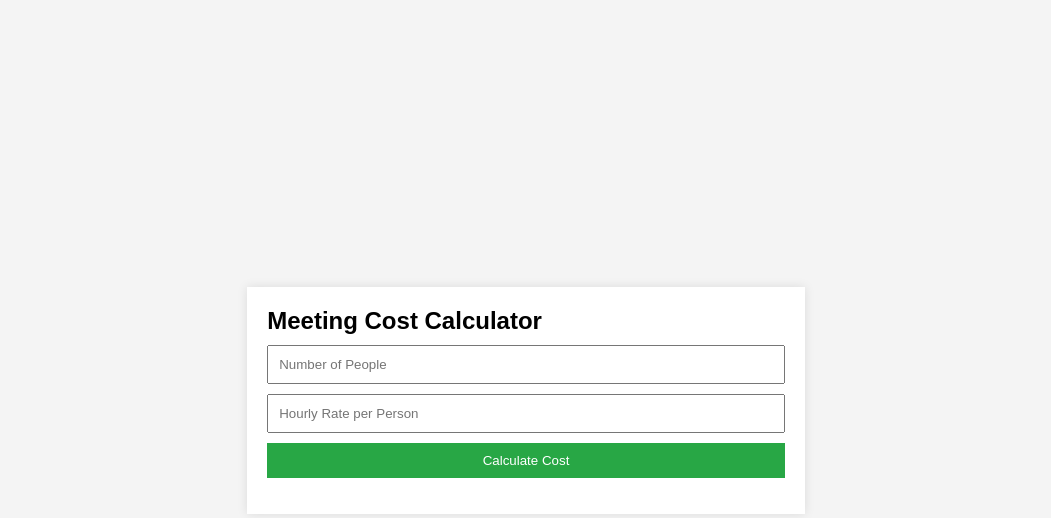
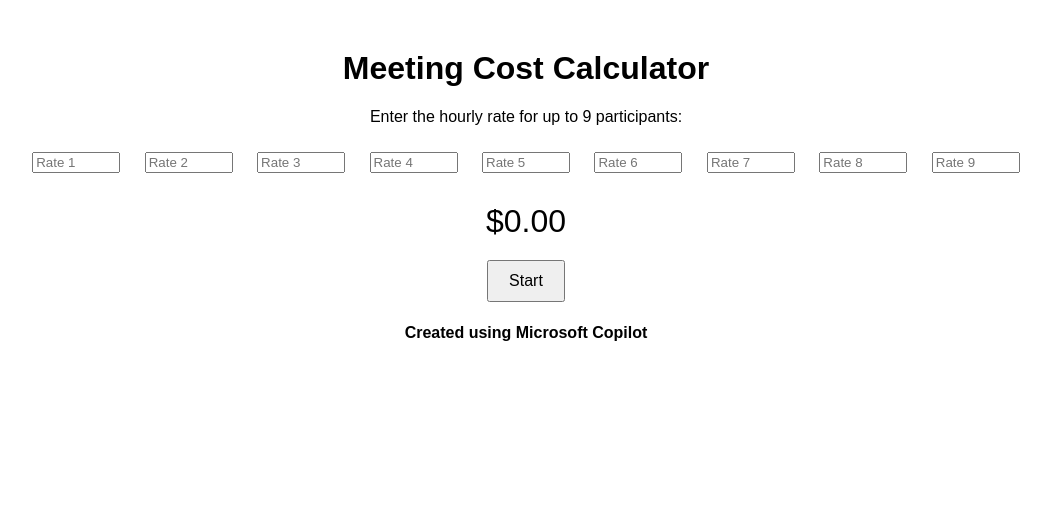
Before and after one commit to baldginga/Meeting-cost, a plain HTML site: page index.html in a window 1280 px wide. Shown: the whole page, without its empty margins (114-1165 px from the left). Drawn offline with Linux system fonts and the light colour scheme.

Commit message:
9 participants version

```diff
--- a/index.html
+++ b/index.html
@@ -1,64 +1,83 @@
 <!DOCTYPE html>
-<html lang="en">
+<html>
 <head>
-    <meta charset="UTF-8">
-    <meta name="viewport" content="width=device-width, initial-scale=1.0">
     <title>Meeting Cost Calculator</title>
     <style>
         body {
             font-family: Arial, sans-serif;
-            background-color: #f4f4f4;
-            margin: 0;
-            padding: 0;
-            display: flex;
-            justify-content: center;
-            align-items: center;
-            height: 100vh;
+            text-align: center;
+            margin-top: 50px;
         }
-        .container {
-            background-color: #fff;
-            padding: 20px;
-            box-shadow: 0 0 10px rgba(0,0,0,0.1);
+        input {
+            margin: 10px;
+            width: 80px;
         }
-        .container h1 {
-            margin: 0;
-            font-size: 24px;
+        #cost {
+            font-size: 2em;
+            margin-top: 20px;
         }
-        .container input {
-            margin-top: 10px;
-            padding: 10px;
-            width: 100%;
-            box-sizing: border-box;
-        }
-        .container button {
-            margin-top: 10px;
-            padding: 10px;
-            width: 100%;
-            background-color: #28a745;
-            color: #fff;
-            border: none;
-            cursor: pointer;
-        }
-        .container button:hover {
-            background-color: #218838;
+        #startStopButton {
+            margin-top: 20px;
+            padding: 10px 20px;
+            font-size: 1em;
         }
     </style>
 </head>
 <body>
-    <div class="container">
-        <h1>Meeting Cost Calculator</h1>
-        <input type="number" id="numPeople" placeholder="Number of People">
-        <input type="number" id="hourlyRate" placeholder="Hourly Rate per Person">
-        <button onclick="calculateCost()">Calculate Cost</button>
-        <p id="result"></p>
-    </div>
-    <script>
-        function calculateCost() {
-            const numPeople = document.getElementById('numPeople').value;
-            const hourlyRate = document.getElementById('hourlyRate').value;
-            const cost = numPeople * hourlyRate;
-            document.getElementById('result').innerText = 'Total Meeting Cost: $' + cost;
+
+<h1>Meeting Cost Calculator</h1>
+<p>Enter the hourly rate for up to 9 participants:</p>
+<div id="inputFields">
+    <input type="number" id="rate1" placeholder="Rate 1" min="0">
+    <input type="number" id="rate2" placeholder="Rate 2" min="0">
+    <input type="number" id="rate3" placeholder="Rate 3" min="0">
+    <input type="number" id="rate4" placeholder="Rate 4" min="0">
+    <input type="number" id="rate5" placeholder="Rate 5" min="0">
+    <input type="number" id="rate6" placeholder="Rate 6" min="0">
+    <input type="number" id="rate7" placeholder="Rate 7" min="0">
+    <input type="number" id="rate8" placeholder="Rate 8" min="0">
+    <input type="number" id="rate9" placeholder="Rate 9" min="0">
+</div>
+<div id="cost">$0.00</div>
+<button id="startStopButton">Start</button>
+
+<script>
+    let totalCost = 0;
+    let rates = [];
+    let running = false;
+    let interval;
+
+    function calculateCost() {
+        rates = [];
+        for (let i = 1; i <= 9; i++) {
+            let rate = document.getElementById(`rate${i}`).value;
+            if (rate) {
+                rates.push(parseFloat(rate) / 3600);
+            }
         }
-    </script>
+        totalCost = 0;
+    }
+
+    function updateCost() {
+        totalCost += rates.reduce((acc, rate) => acc + rate, 0);
+        document.getElementById('cost').innerText = `$${totalCost.toFixed(2)}`;
+    }
+
+    document.getElementById('startStopButton').addEventListener('click', () => {
+        if (!running) {
+            calculateCost();
+            interval = setInterval(updateCost, 1000);
+            document.getElementById('startStopButton').innerText = 'Stop';
+            running = true;
+        } else {
+            clearInterval(interval);
+            document.getElementById('startStopButton').innerText = 'Start';
+            running = false;
+        }
+    });
+</script>
+
+<h4>Created using Microsoft Copilot</h1>
+
 </body>
 </html>
```
